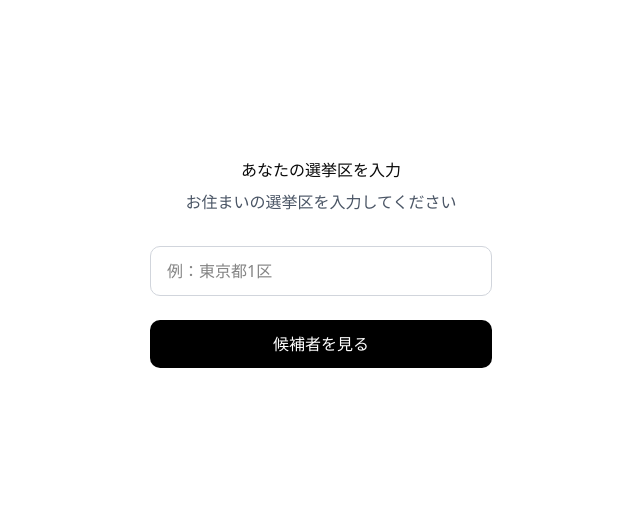
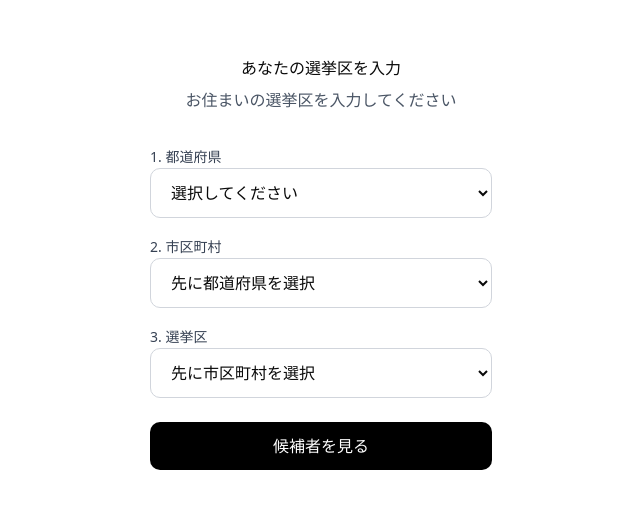
Before and after one commit to atsushimemet/choice-guide, a React (Vite) app: page / in a window 1280 px wide. Shown: the part 137-646 px from the top of the page, without its empty margins (319-959 px from the left). Built offline with nearby package versions, Linux system fonts and the light colour scheme.

Commit message:
update: district input into a three-step prefecture → municipality → district selector (#2)

```diff
--- a/src/components/DistrictInput.tsx
+++ b/src/components/DistrictInput.tsx
@@ -1,15 +1,85 @@
 import { useState } from 'react';
+
+type Municipality = {
+  name: string;
+  districts: string[];
+};
+
+type Prefecture = {
+  name: string;
+  municipalities: Municipality[];
+};
+
+const districtOptions: Prefecture[] = [
+  {
+    name: '北海道',
+    municipalities: [
+      {
+        name: '札幌市中央区',
+        districts: ['北海道第1区', '北海道第2区'],
+      },
+      {
+        name: '旭川市',
+        districts: ['北海道第6区'],
+      },
+    ],
+  },
+  {
+    name: '東京都',
+    municipalities: [
+      {
+        name: '千代田区',
+        districts: ['東京第1区'],
+      },
+      {
+        name: '新宿区',
+        districts: ['東京第10区', '東京第11区'],
+      },
+    ],
+  },
+  {
+    name: '大阪府',
+    municipalities: [
+      {
+        name: '大阪市北区',
+        districts: ['大阪第1区'],
+      },
+      {
+        name: '堺市',
+        districts: ['大阪第16区', '大阪第17区'],
+      },
+    ],
+  },
+];
 
 interface DistrictInputProps {
   onSubmit: (district: string) => void;
 }
 
 export function DistrictInput({ onSubmit }: DistrictInputProps) {
+  const [prefecture, setPrefecture] = useState('');
+  const [municipality, setMunicipality] = useState('');
   const [district, setDistrict] = useState('');
+
+  const selectedPrefecture = districtOptions.find((option) => option.name === prefecture);
+  const selectedMunicipality = selectedPrefecture?.municipalities.find(
+    (option) => option.name === municipality
+  );
+
+  const handlePrefectureChange = (value: string) => {
+    setPrefecture(value);
+    setMunicipality('');
+    setDistrict('');
+  };
+
+  const handleMunicipalityChange = (value: string) => {
+    setMunicipality(value);
+    setDistrict('');
+  };
 
   const handleSubmit = (e: React.FormEvent) => {
     e.preventDefault();
-    if (district.trim()) {
+    if (district) {
       onSubmit(district);
     }
   };
@@ -26,20 +96,72 @@ export function DistrictInput({ onSubmit }: DistrictInputProps) {
         </p>
 
         <form onSubmit={handleSubmit} className="space-y-6">
-          <div>
-            <input
-              type="text"
-              value={district}
-              onChange={(e) => setDistrict(e.target.value)}
-              placeholder="例：東京都1区"
-              className="w-full px-4 py-3 border border-gray-300 rounded-lg focus:outline-none focus:border-gray-500"
-            />
+          <div className="space-y-4">
+            <div>
+              <label className="block text-sm font-medium text-gray-700 mb-1">1. 都道府県</label>
+              <select
+                value={prefecture}
+                onChange={(e) => handlePrefectureChange(e.target.value)}
+                className="w-full px-4 py-3 border border-gray-300 rounded-lg focus:outline-none focus:border-gray-500 bg-white"
+              >
+                <option value="">選択してください</option>
+                {districtOptions.map((option) => (
+                  <option key={option.name} value={option.name}>
+                    {option.name}
+                  </option>
+                ))}
+              </select>
+            </div>
+
+            <div>
+              <label className="block text-sm font-medium text-gray-700 mb-1">2. 市区町村</label>
+              <select
+                value={municipality}
+                onChange={(e) => handleMunicipalityChange(e.target.value)}
+                disabled={!prefecture}
+                className="w-full px-4 py-3 border border-gray-300 rounded-lg focus:outline-none focus:border-gray-500 bg-white disabled:bg-gray-100 disabled:text-gray-500"
+              >
+                <option value="">
+                  {prefecture ? '選択してください' : '先に都道府県を選択'}
+                </option>
+                {selectedPrefecture?.municipalities.map((city) => (
+                  <option key={city.name} value={city.name}>
+                    {city.name}
+                  </option>
+                ))}
+              </select>
+            </div>
+
+            <div>
+              <label className="block text-sm font-medium text-gray-700 mb-1">3. 選挙区</label>
+              <select
+                value={district}
+                onChange={(e) => setDistrict(e.target.value)}
+                disabled={!municipality}
+                className="w-full px-4 py-3 border border-gray-300 rounded-lg focus:outline-none focus:border-gray-500 bg-white disabled:bg-gray-100 disabled:text-gray-500"
+              >
+                <option value="">
+                  {municipality ? '選択してください' : '先に市区町村を選択'}
+                </option>
+                {selectedMunicipality?.districts.map((name) => (
+                  <option key={name} value={name}>
+                    {name}
+                  </option>
+                ))}
+              </select>
+            </div>
           </div>
+
+          {district && (
+            <div className="rounded-lg bg-gray-50 px-4 py-3 text-sm text-gray-700">
+              選択された選挙区：<span className="font-semibold">{district}</span>
+            </div>
+          )}
 
           <button
             type="submit"
             className="w-full py-3 bg-black text-white rounded-lg hover:bg-gray-800 transition-colors"
-            disabled={!district.trim()}
+            disabled={!district}
           >
             候補者を見る
           </button>
```
